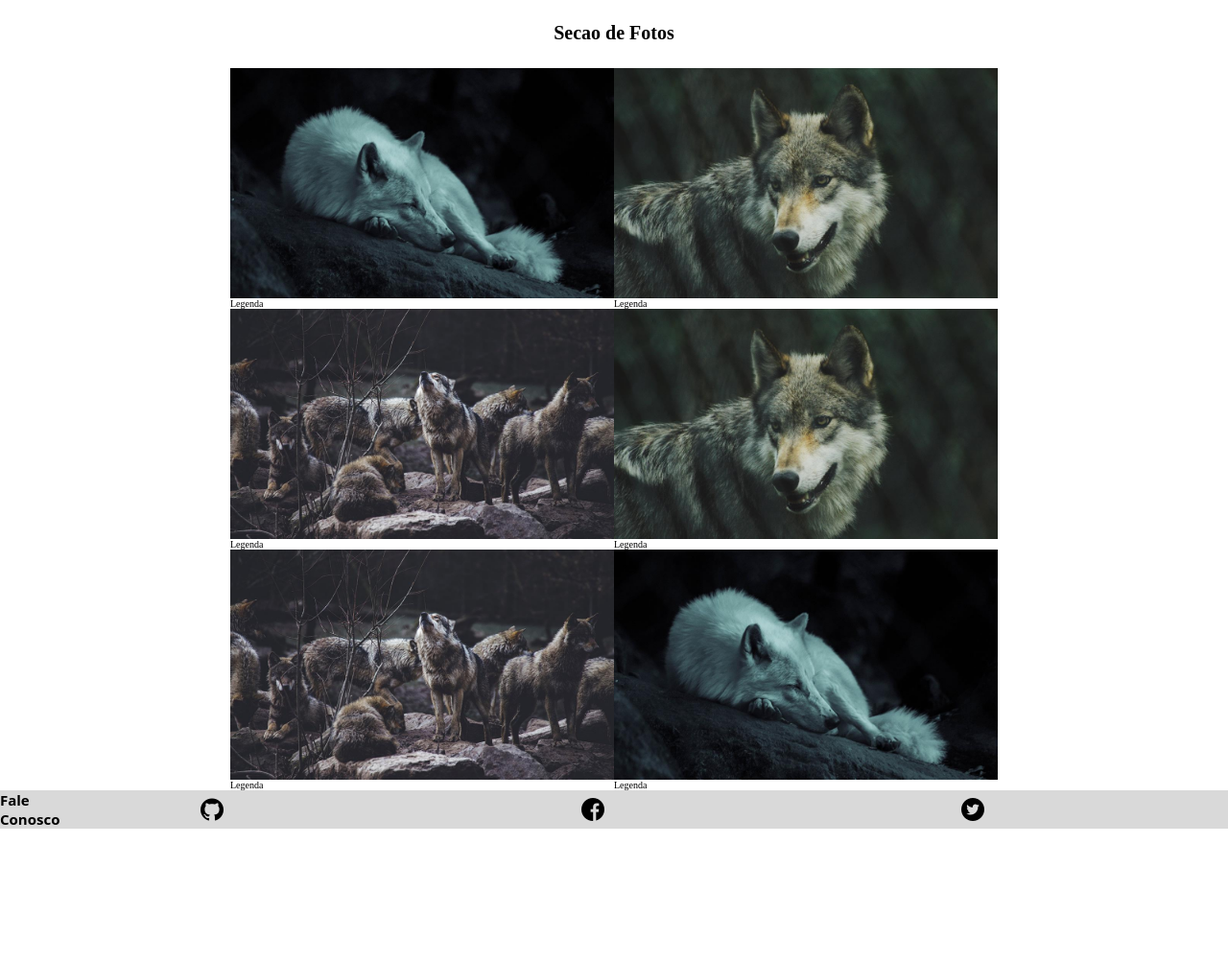
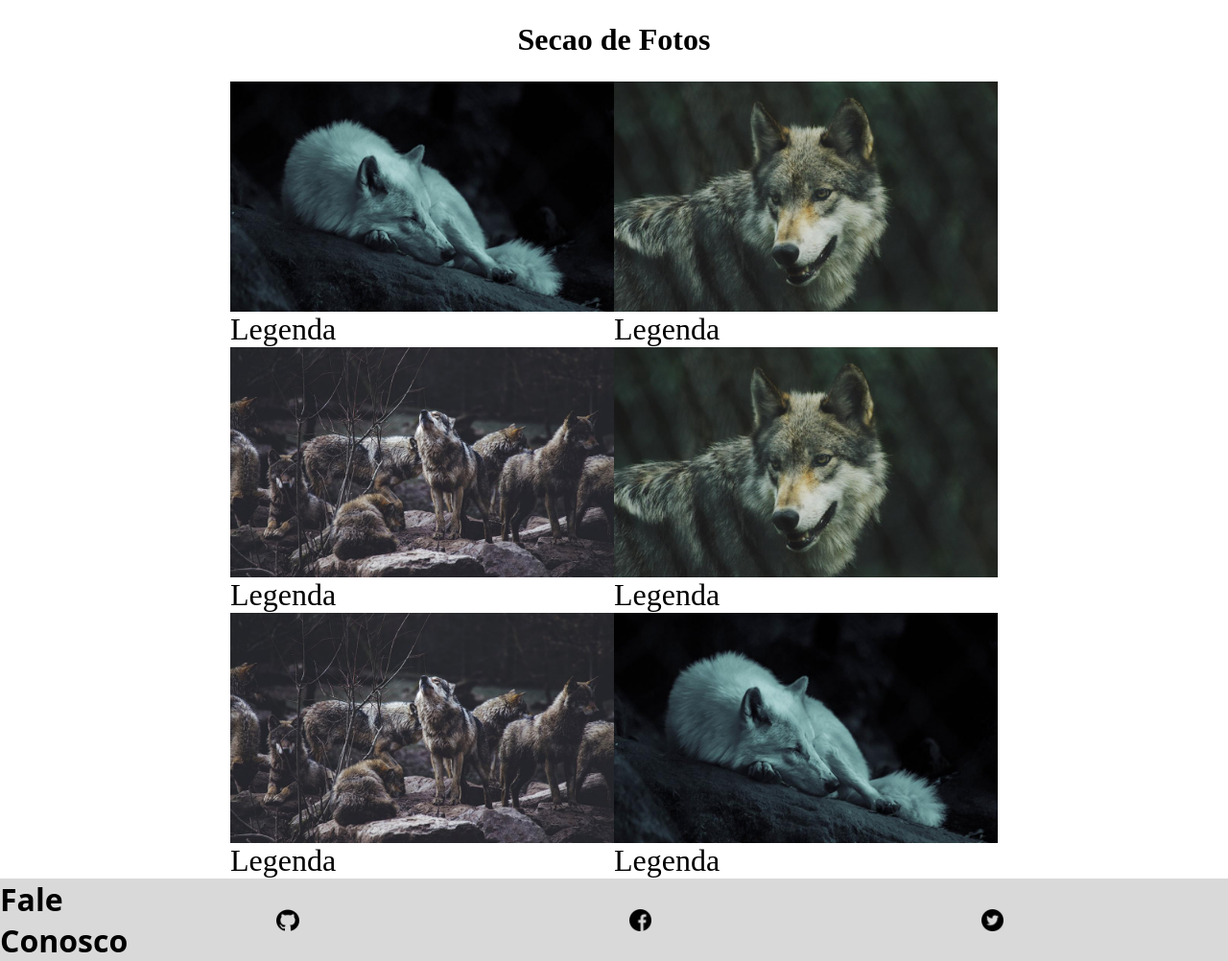
Before and after one commit to 1TDSS-2023/rm97611, a plain HTML site: page index.html in a window 1280 px wide. Shown: the part 387-1389 px from the top of the page at 96% size. Before the commit the page ends 1251 px from the top, so only its background shows below. Drawn offline with Linux system fonts and the light colour scheme.

Commit message:
atualizando tamanho das fontes com rem

```diff
--- a/css/style.css
+++ b/css/style.css
@@ -2,6 +2,10 @@
     margin: 0;
     padding: 0;
     box-sizing: border-box;
+}
+
+body{
+    font-size: 10px;
 }
 
 .cabecalho {
@@ -58,16 +62,14 @@
     flex-grow: 1;
     flex-shrink: 1;
     flex-basis: 300px;
+    font-size: 2rem;
 }
 
-body{
-    font-size: 10px;
-}
 
 .tit-sec {
     text-align: center;
     margin: 2% 0;
-    font-size: 2em;
+    font-size: 2rem;
 }
 
 .rodape{
@@ -79,7 +81,7 @@ body{
 }
 
 .rodape h2 {
-    flex-grow: 2;
+    font-size: 2rem;
     font-family: system-ui, -apple-system, BlinkMacSystemFont, 'Segoe UI', Roboto, Oxygen, Ubuntu, Cantarell, 'Open Sans', 'Helvetica Neue', sans-serif;
 }
 
@@ -99,6 +101,6 @@ body{
 }
 
 .rodape img{
-    display: flex;
+    display: block;
     max-width: 9%;
 }
```
